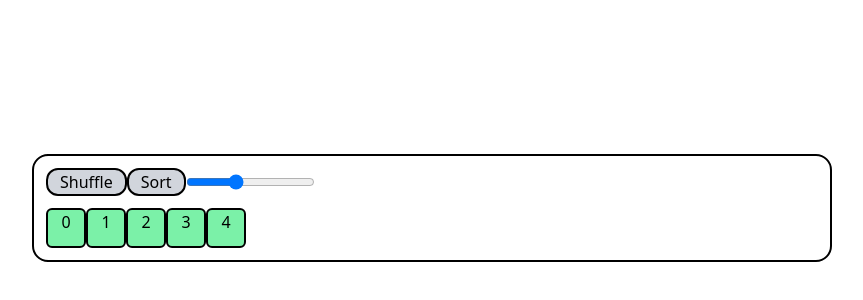
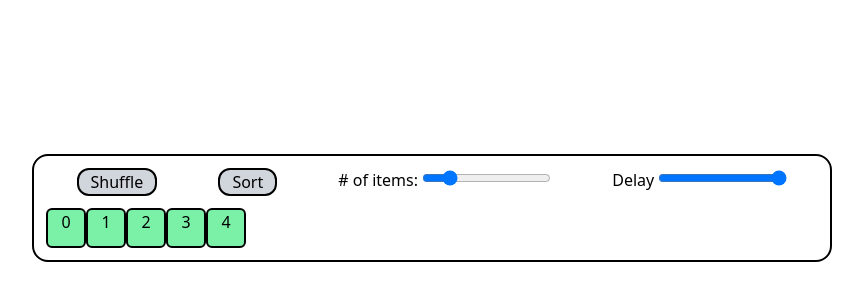
Before and after one commit to CaseyMasonek/sorting-algs, a SvelteKit app: page / in a window 1280 px wide. Shown: the part 192-492 px from the top of the page, without its empty margins (208-1071 px from the left). Built offline with nearby package versions, Linux system fonts and the light colour scheme.

Commit message:
Add delay control

```diff
--- a/src/routes/+page.svelte
+++ b/src/routes/+page.svelte
@@ -3,8 +3,9 @@
 	import Item from '../components/item.svelte';
 	import { flip } from 'svelte/animate';
 
-    let size = $state(5)
+	let size = $state(5);
 	let items = $state(genList(5));
+    let delay = $state(1000)
 
 	/**
 	 * Generate an empty list with n items to be sorted
@@ -18,13 +19,13 @@
 		});
 	}
 
-    function changeSize(size: number) {
-        items = genList(size)
-    }
+	function changeSize(size: number) {
+		items = genList(size);
+	}
 
-    $effect(() => {
-        changeSize(size)
-    })
+	$effect(() => {
+		changeSize(size);
+	});
 
 	/**
 	 * Randomize the order of the list
@@ -44,7 +45,7 @@
 		let sorted = false;
 
 		while (!sorted) {
-            sorted = true
+			sorted = true;
 
 			for (let item of items.slice(0, -1)) {
 				const nextItemIdx = items.indexOf(item) + 1;
@@ -55,16 +56,16 @@
 				item.selected = true;
 				nextItem.selected = true;
 
-				await sleep(1000);
+				await sleep(delay);
 
 				if (item.value > nextItem.value) {
-                    sorted = false
+					sorted = false;
 
 					const nextItemValue = nextItem.value;
 					nextItem.value = item.value;
 					item.value = nextItemValue;
 
-                    await sleep(1000);
+					await sleep(delay);
 				}
 
 				item.selected = false;
@@ -76,7 +77,7 @@
 
 <div class="flex h-screen w-full flex-row items-center justify-center">
 	<div class="grid w-200 gap-y-3 rounded-2xl border-2 p-3">
-		<div class="flex w-full flex-row">
+		<div class="flex w-full flex-row justify-around">
 			<button
 				class="rounded-xl border-2 bg-gray-300 px-3 hover:bg-gray-200 active:bg-gray-100"
 				onclick={shuffle}
@@ -91,12 +92,20 @@
 				Sort
 			</button>
 
-            <input type="range" min="2" max="10" defaultValue="5" bind:value={size} />
+			<div>
+				<label># of items: </label>
+				<input type="range" min="2" max="19" defaultValue="5" bind:value={size} />
+			</div>
+
+            <div>
+				<label>Delay </label>
+				<input type="range" min="50" max="1000" defaultValue="1000" bind:value={delay} />
+			</div>
 		</div>
 
 		<div class="flex w-full flex-row">
 			{#each items as item (item.value)}
-				<div animate:flip>
+				<div animate:flip={{duration: delay}}>
 					<Item number={item.value} order={items} selected={item.selected} />
 				</div>
 			{/each}
```
